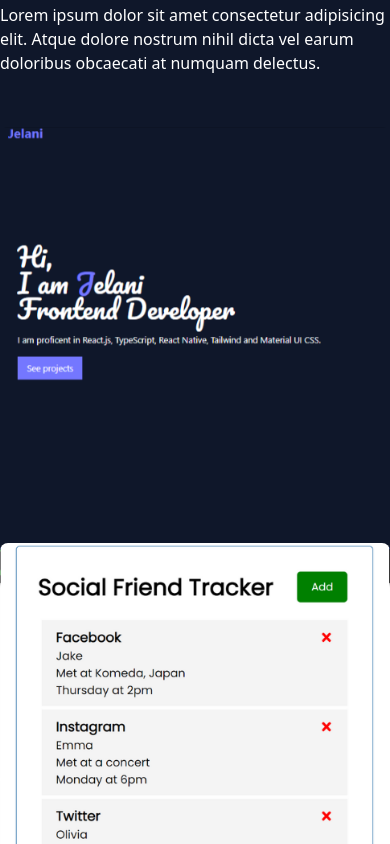
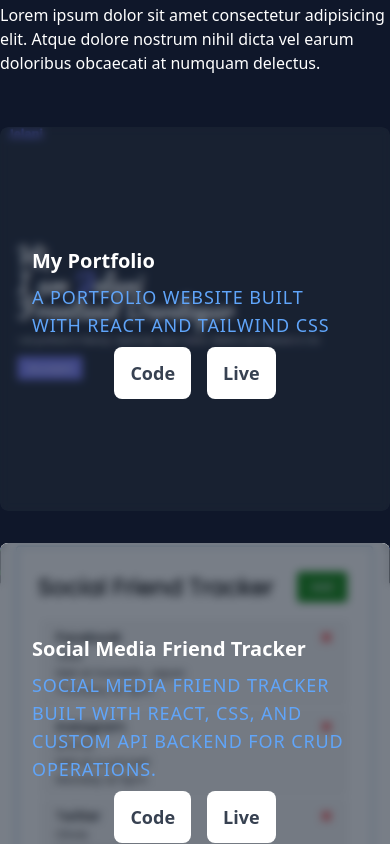
Before and after one commit to AlexJelani/jelani-portfolio, a React (Vite) app: page / in a window 390 px wide. Shown: the part 2120-2964 px from the top of the page. Built offline with nearby package versions, Linux system fonts and the light colour scheme.

Commit message:
added button overlay to background imgs

```diff
--- a/src/components/Projectstwo.jsx
+++ b/src/components/Projectstwo.jsx
@@ -55,10 +55,10 @@ const Projects = () => {
           return (
             <div
               key={i}
-              className="overflow-hidden bg-cover rounded-lg cursor-pointer h-96 group"
+              className="overflow-hidden bg-cover rounded-lg cursor-pointer h-96 group "
               style={{ backgroundImage: `url('${project.img}')` }}
             >
-              <div className="flex flex-col justify-center w-full h-full px-8 py-4 transition-opacity duration-700 opacity-0 backdrop-blur-sm bg-gray-800/60 group-hover:opacity-100">
+              <div className="flex flex-col justify-center w-full h-full px-8 py-4 transition-opacity duration-700 opacity-0 backdrop-blur-sm bg-gray-800/60 group-hover:opacity-100 show-on-mobile">
                 <h2 className="mt-4 text-xl font-semibold text-white capitalize">
                   {project.title}
                 </h2>
--- a/src/index.css
+++ b/src/index.css
@@ -98,11 +98,11 @@ textarea:focus {
 }
 
 .show-on-mobile {
-  opacity: 1;
+  opacity: 0;
 }
 
-@media (min-width: 768px) {
+@media (max-width: 1199px) {
   .show-on-mobile {
-    opacity: 0;
+    opacity: 1;
   }
 }
```
